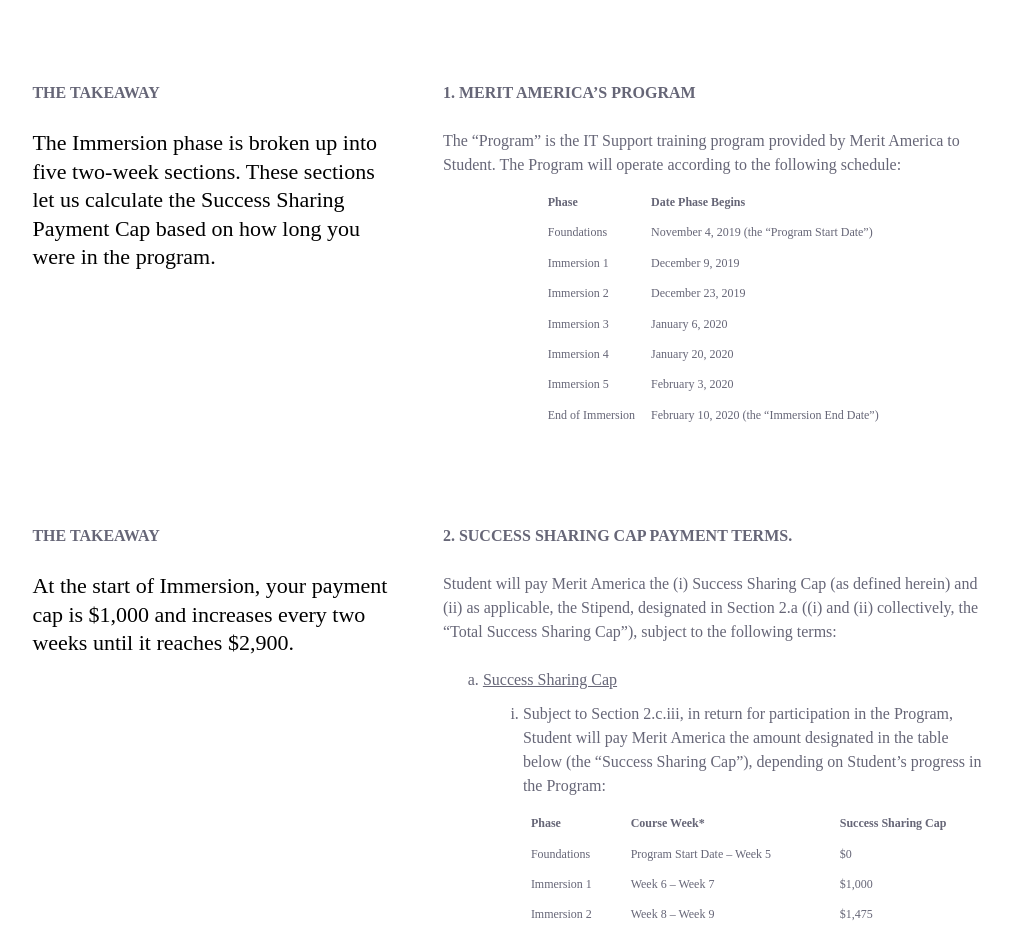
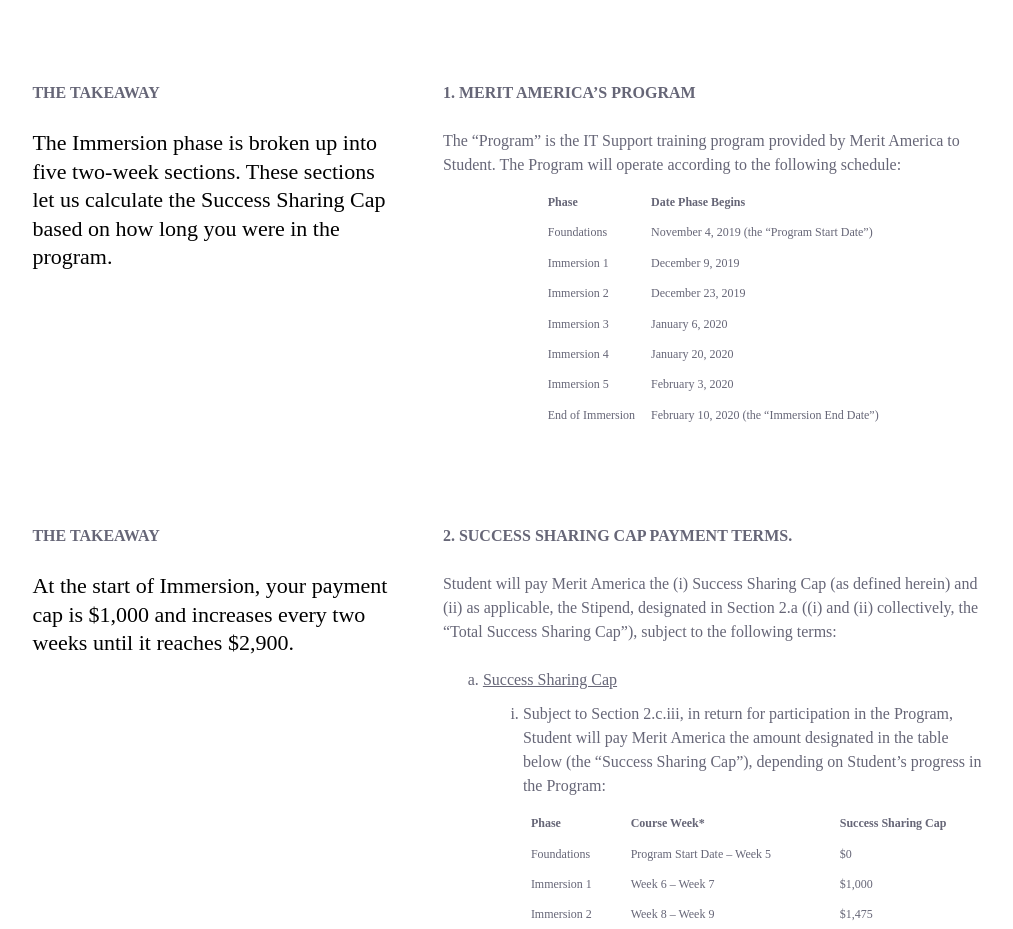
Before and after one commit to Benobaldwin/Benobaldwin.github.io, a plain HTML site: page index.html in a window 1280 px wide. Shown: the part 2268-3197 px from the top of the page, without its empty margins (132-1145 px from the left). Drawn offline with Linux system fonts and the light colour scheme.

Commit message:
Update index.html

```diff
--- a/index.html
+++ b/index.html
@@ -114,7 +114,7 @@ This does not replace the need to read the contract yourself, and perform your o
         THE TAKEAWAY
       </h3>
               <p class="takeawaydesc">
-                The Immersion phase is broken up into five two-week sections. These sections let us calculate the Success Sharing Payment Cap based on how long you were in the program.
+                The Immersion phase is broken up into five two-week sections. These sections let us calculate the Success Sharing Cap based on how long you were in the program.
               </p>
             </div>
             <div class="contract">
```
